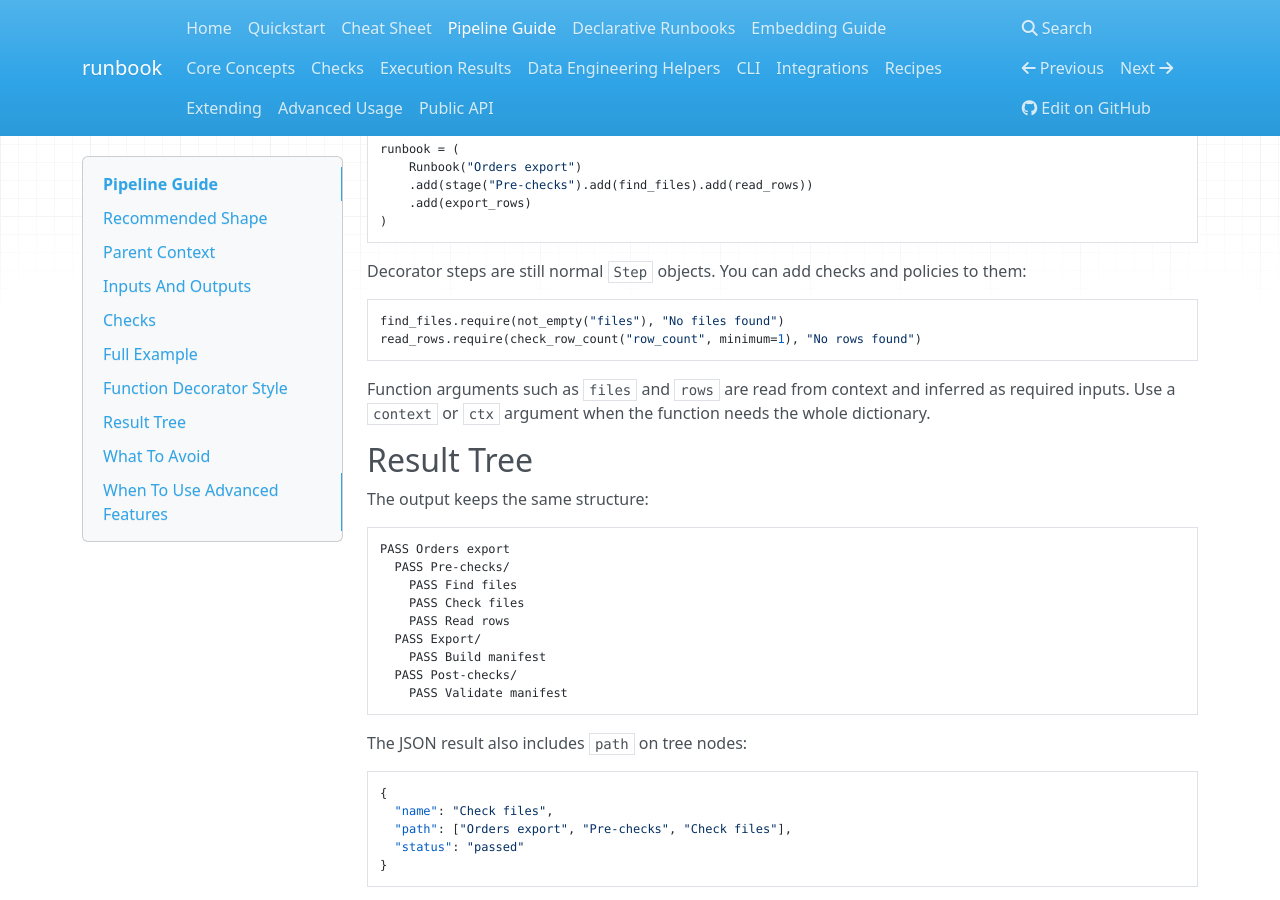
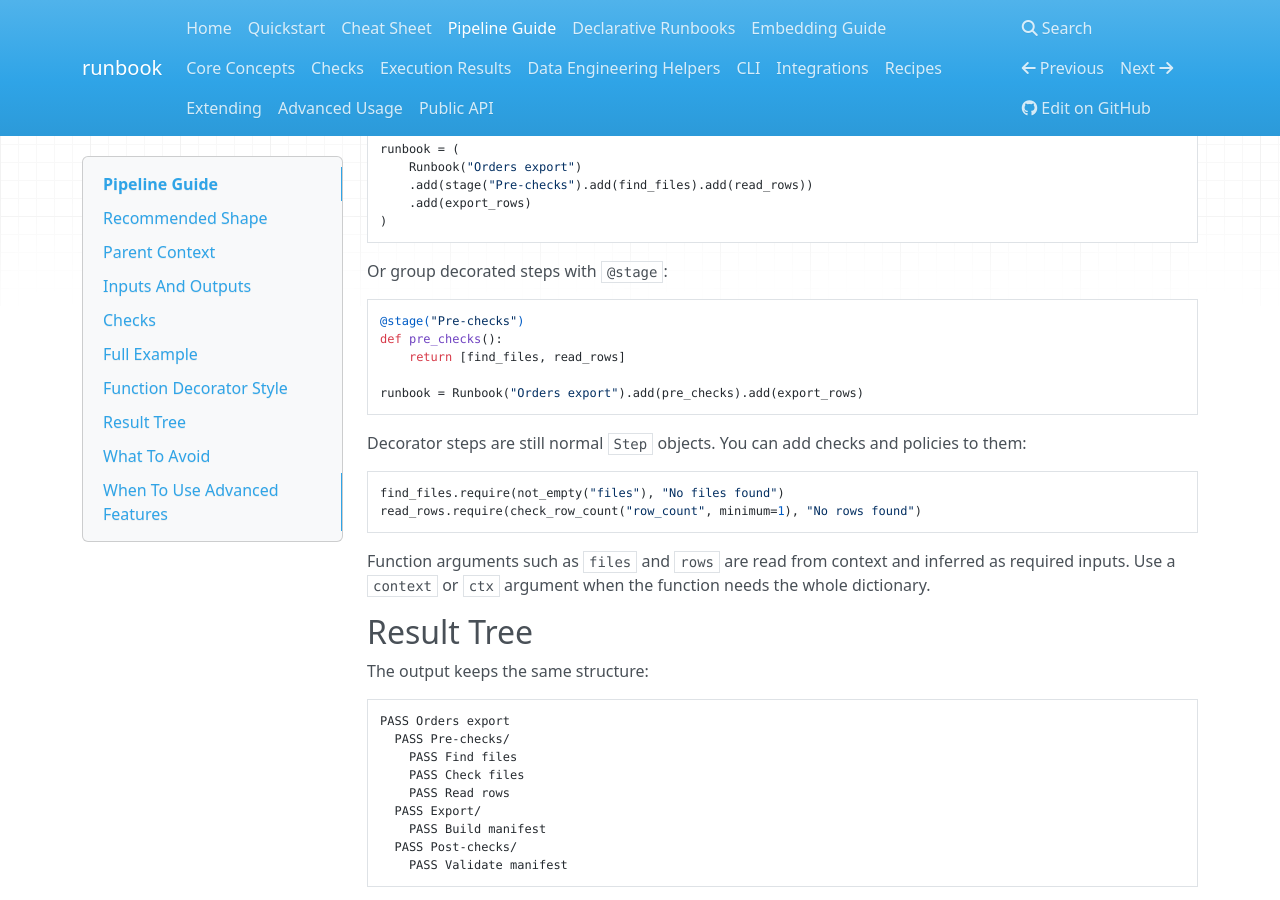
Before and after one commit to PotemkinAlexey/runbook, an MkDocs documentation site: the page built from docs/pipelines.md, in a window 1280 px wide and 900 px high, scrolled down 2490 px. Built offline with MkDocs 1.6.1, drawn with Linux system fonts in a browser that asks for light colours; nearby versions of some CDN libraries.

Commit message:
Add stage decorator API

````diff
--- a/docs/pipelines.md
+++ b/docs/pipelines.md
@@ -138,6 +138,16 @@ runbook = (
 )
 ```
 
+Or group decorated steps with `@stage`:
+
+```python
+@stage("Pre-checks")
+def pre_checks():
+    return [find_files, read_rows]
+
+runbook = Runbook("Orders export").add(pre_checks).add(export_rows)
+```
+
 Decorator steps are still normal `Step` objects. You can add checks and policies to them:
 
 ```python
````
Also changed, not shown: docs/api.md (+4 -0 lines), docs/cheatsheet.md (+9 -0 lines), docs/quickstart.md (+10 -0 lines), 2 other files.
